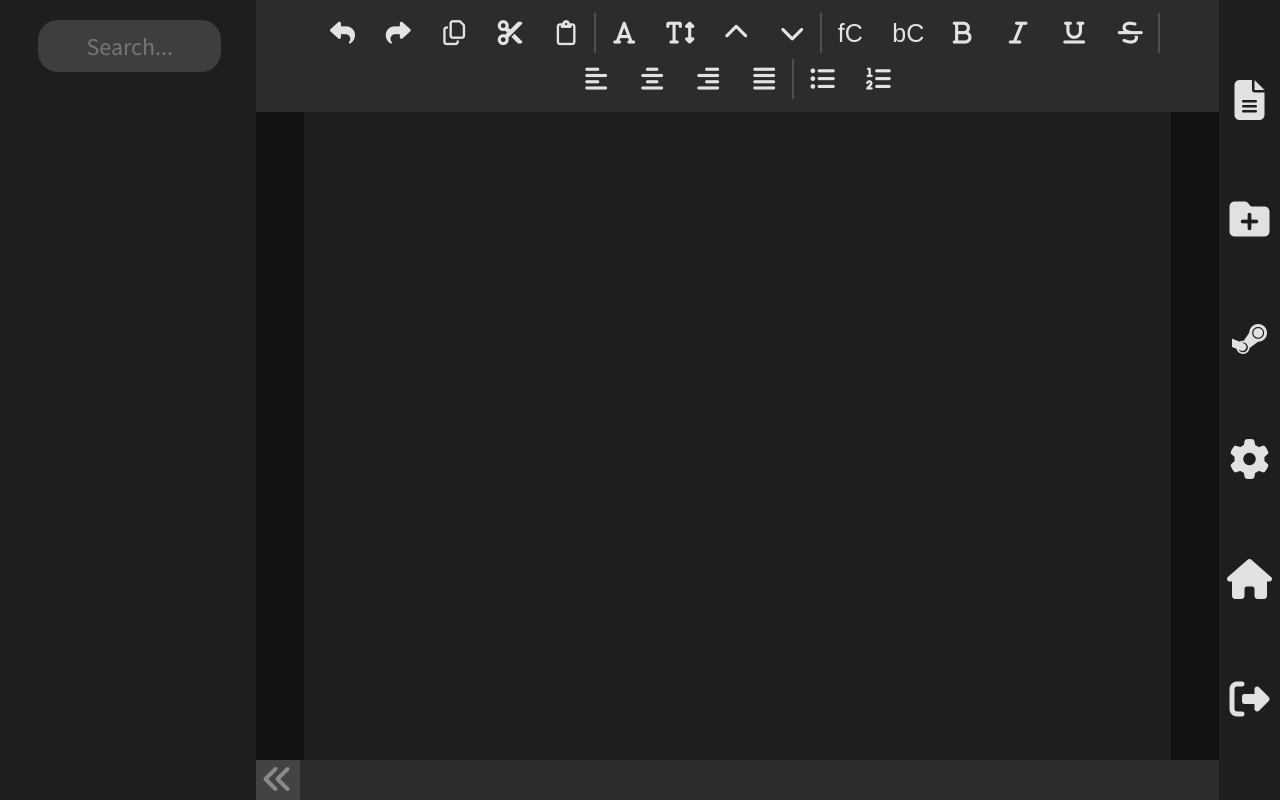
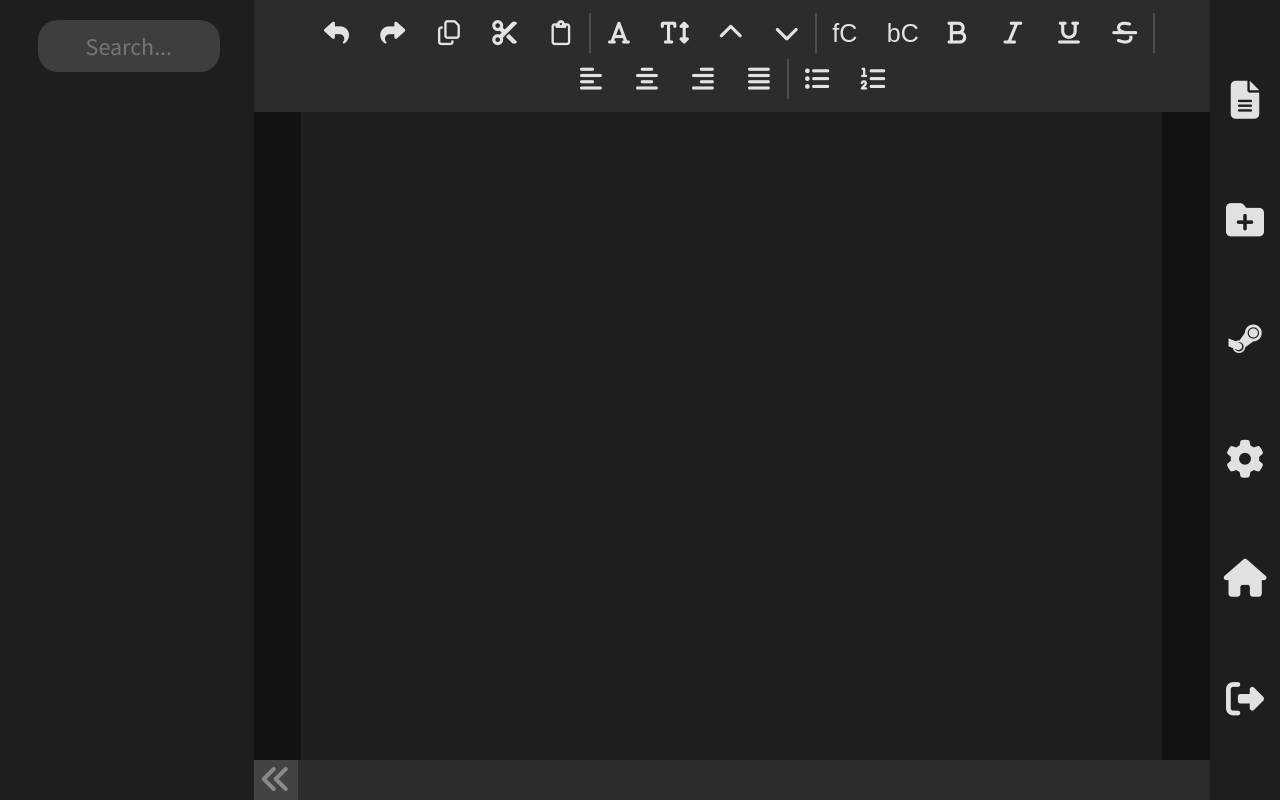
Before and after one commit to AndreasZacchi/note, a PHP site: page /note.php in a window 1280 px wide. Run offline with PHP 8.4, Linux system fonts and the light colour scheme; the visitor is signed in with stand-in values (Sample User, id 1); data that the repository does not hold is empty; some libraries are stand-ins or nearby versions.

Commit message:
Update style.css

```diff
--- a/style/style.css
+++ b/style/style.css
@@ -172,7 +172,6 @@ a {
 .grid-container {
     display: flex;
     height: 100vh;
-    width: 100vw;
     /* grid-template-columns: minmax(200px, 25vw) 1fr minmax(60px, 5vw); */
 }
 /* NoteFolderBar */
@@ -202,7 +201,6 @@ a {
     min-width: 200px;
     max-width: 25vw;
     background: var(--dp1);
-    overflow: auto;
     overflow-x: hidden;
     transition: 0.2s;
 }
@@ -444,7 +442,6 @@ a {
 }
 .noteNavbar {
     background: var(--dp1);
-    width: 75px;
     display: flex;
     flex-direction: column;
     justify-items: stretch;
@@ -452,11 +449,12 @@ a {
 }
 .noteNavbarContent {
     text-align: center;
+    width: 70px;
 }
 #buttonNote {
     color: var(--textColor1);
     cursor: pointer;
-    font-size: 40px;
+    font-size: 38px;
     transition: 0.2s;
 }
 .fa-sign-out-alt:hover {
@@ -465,7 +463,7 @@ a {
 .buttonNote {
     color: var(--textColor1);
     cursor: pointer;
-    font-size: 40px;
+    font-size: 38px;
     transition: 0.2s;
     float: none !important;
 }
```
